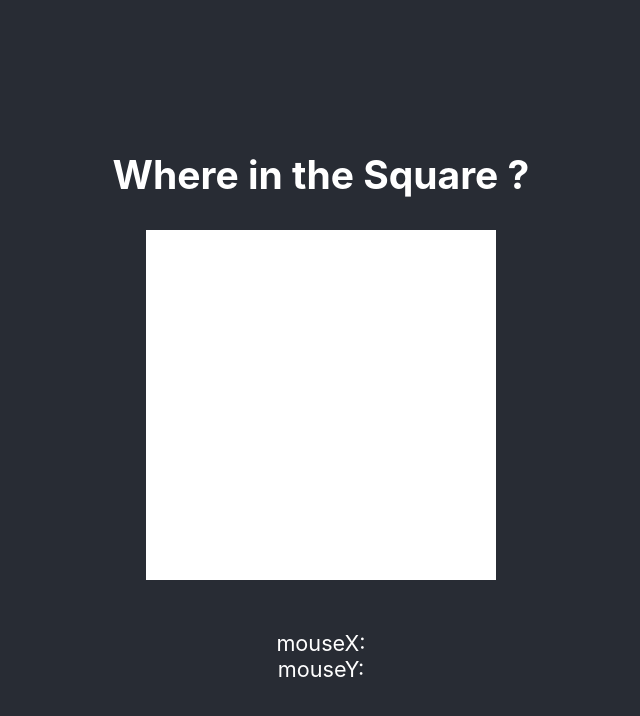
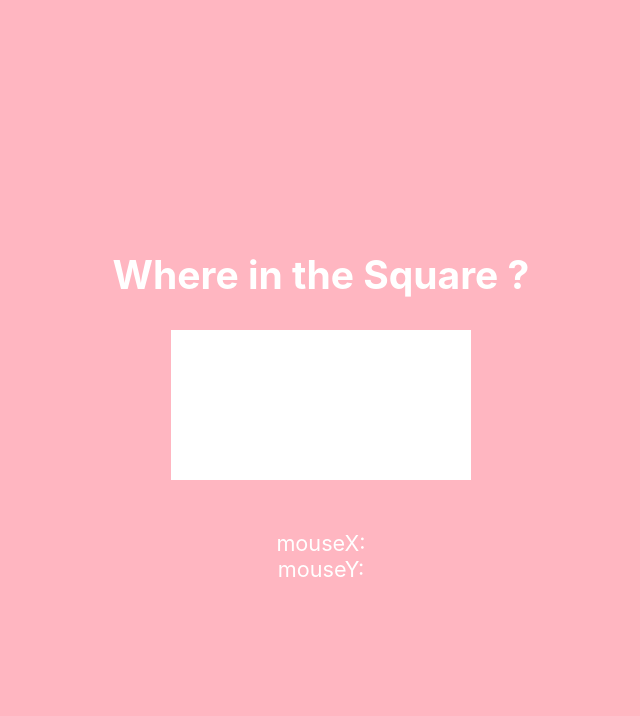
Before and after one commit to jonars99/Where-In-Square, a React (Create React App) app: page / in a window 1280 px wide. Shown: the top 716 px of the page, without its empty margins (319-959 px from the left). Built offline with nearby package versions, Linux system fonts and the light colour scheme.

Commit message:
fix styling

```diff
--- a/src/App.css
+++ b/src/App.css
@@ -3,7 +3,7 @@
 }
 
 .App-header {
-  background-color: #282c34;
+  background-color: lightpink;
   min-height: 100vh;
   display: flex;
   flex-direction: column;
@@ -14,8 +14,6 @@
 }
 
 .square {
-  width: 350px;
-  height: 350px;
   background-color: white;
   margin-bottom: 50px;
 }
```
